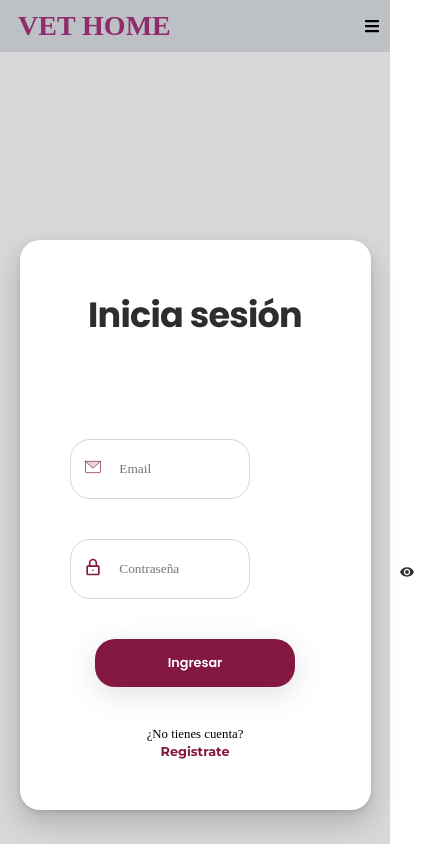
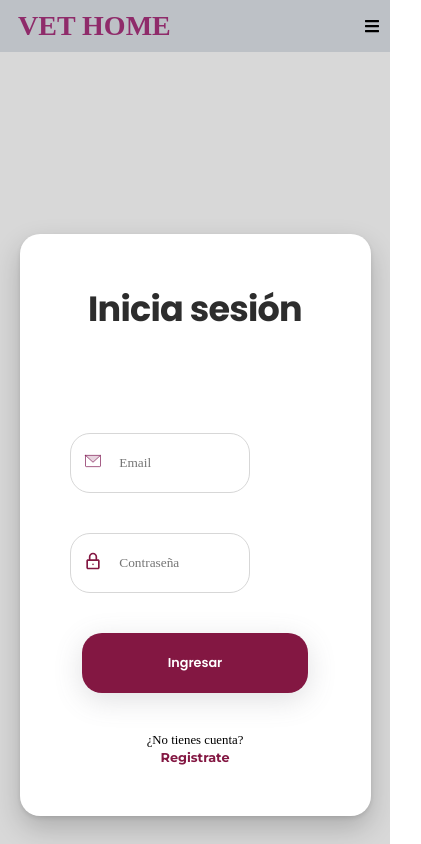
Before and after one commit to ArchSofia/s2vethome, a React (Vite) app in the folder veterinary-clinic/: page /login in a window 390 px wide. Shown: the top 844 px of the page, 421 px wide, since content can reach past the window. Built offline with nearby package versions, Linux system fonts and the light colour scheme; a web font is replaced by a local one.

Commit message:
Agrega responsive a login

```diff
--- a/veterinary-clinic/src/pages/Login/Login.css
+++ b/veterinary-clinic/src/pages/Login/Login.css
@@ -32,14 +32,6 @@
     /* background-color: #E9FAFC; */
     width: 100%;
 }
-
-/* .arrow{
-    font-size: 1.5rem;
-    color: #1BA0AB;
-    cursor: pointer;
-    margin-right: 0.5rem;
-    margin-bottom: 0.8rem;
-} */
 
 .form-login{
     /* width: 28%; */
@@ -84,7 +76,6 @@
 }
 
 .login-button{
-
     background-color:rgba(131, 23, 66, 1);
     color: white;
     border: none;
@@ -152,9 +143,7 @@
 
 
 @media screen and (max-width: 768px){
-    .form-login{
-        width: 60%;
-    }
+
 
     .error-container{
         width: 60%;
@@ -167,38 +156,6 @@
 
 
 
-@media screen and (max-width: 420px){
-
-    .form-login{
-        width: 90%;
-    }
-
-    .error-container{
-        width: 80%;
-    }
-
-    .error-container p{
-        font-size: 0.8rem;
-    }
-}
-
-/* Tu CSS actual ... */
-
-.form-login{
-    width: 80%;
-    max-width: 500px;
-    /* ... otros estilos ... */
-}
-
-.login-button{
-    height: 3rem;
-    width: 80%;
-    max-width: 400px;
-    /* ... otros estilos ... */
-}
-
-/* Media Queries Ajustadas */
-
 @media screen and (max-width: 768px){
     .form-login,
     .error-container{
@@ -207,15 +164,24 @@
 
     h1.login-title {
         margin-bottom: 4px;
+        width: 290px;
     }
 
     .login-button,
     .error-container p{
         font-size: 0.9rem;
     }
+
+    .ctn-login {
+        height: calc(126vh - 117.8px );
+    }
+
+    .eye-icon{
+        display: none;
+     }
 }
 
-@media screen and (max-width: 420px){
+@media screen and (max-width: 425px){
     .form-login,
     .error-container{
         width: 90%;
@@ -227,11 +193,19 @@
 
     .ctn-login {
         height: calc(126vh - 117.8px );
-
     }
 
     .login-button,
     .error-container p{
         font-size: 0.8rem;
     }
+
+    .login-button{
+        width: inherit;
+    }
+
+    .eye-icon{
+       display: none;
+    }
+
 }
```
